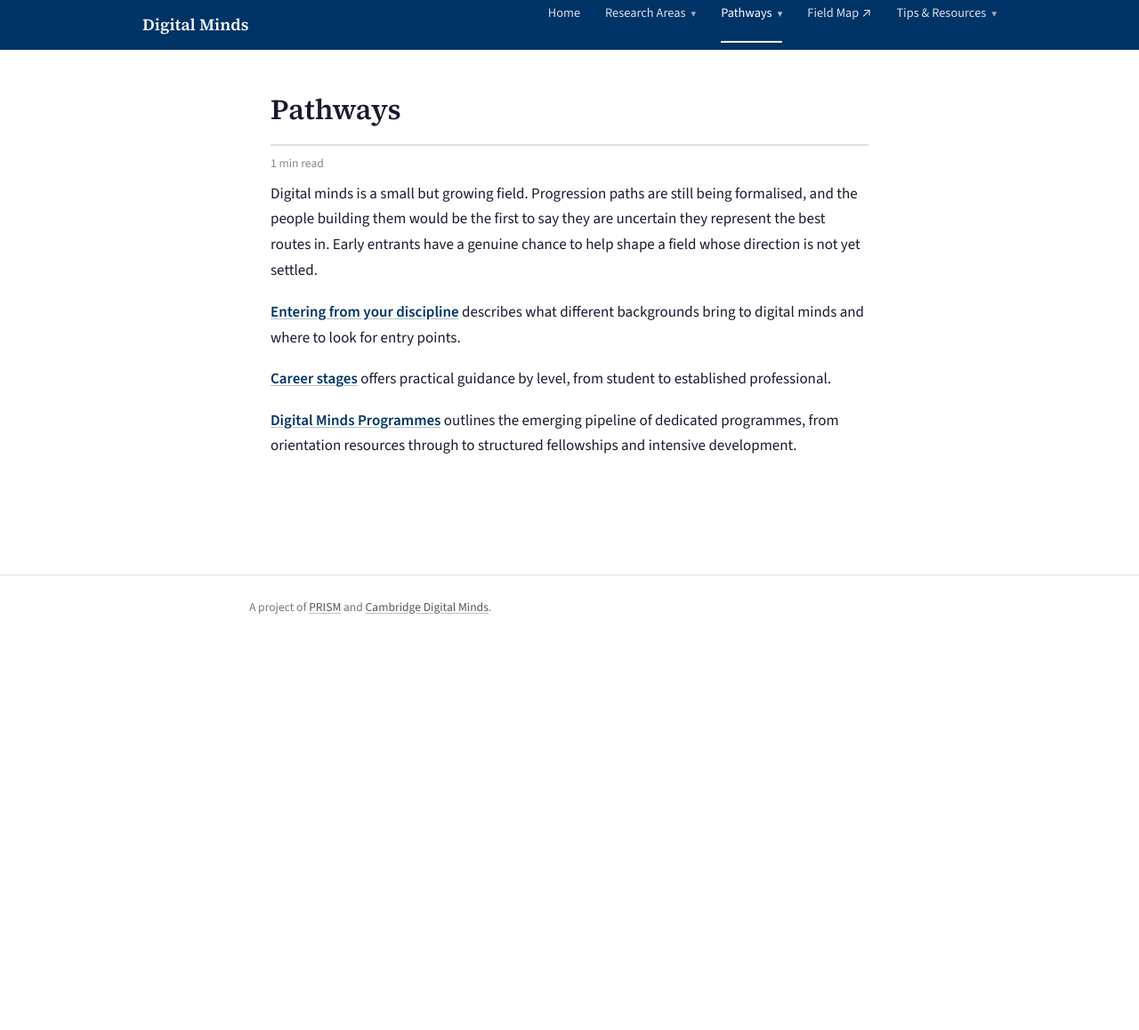
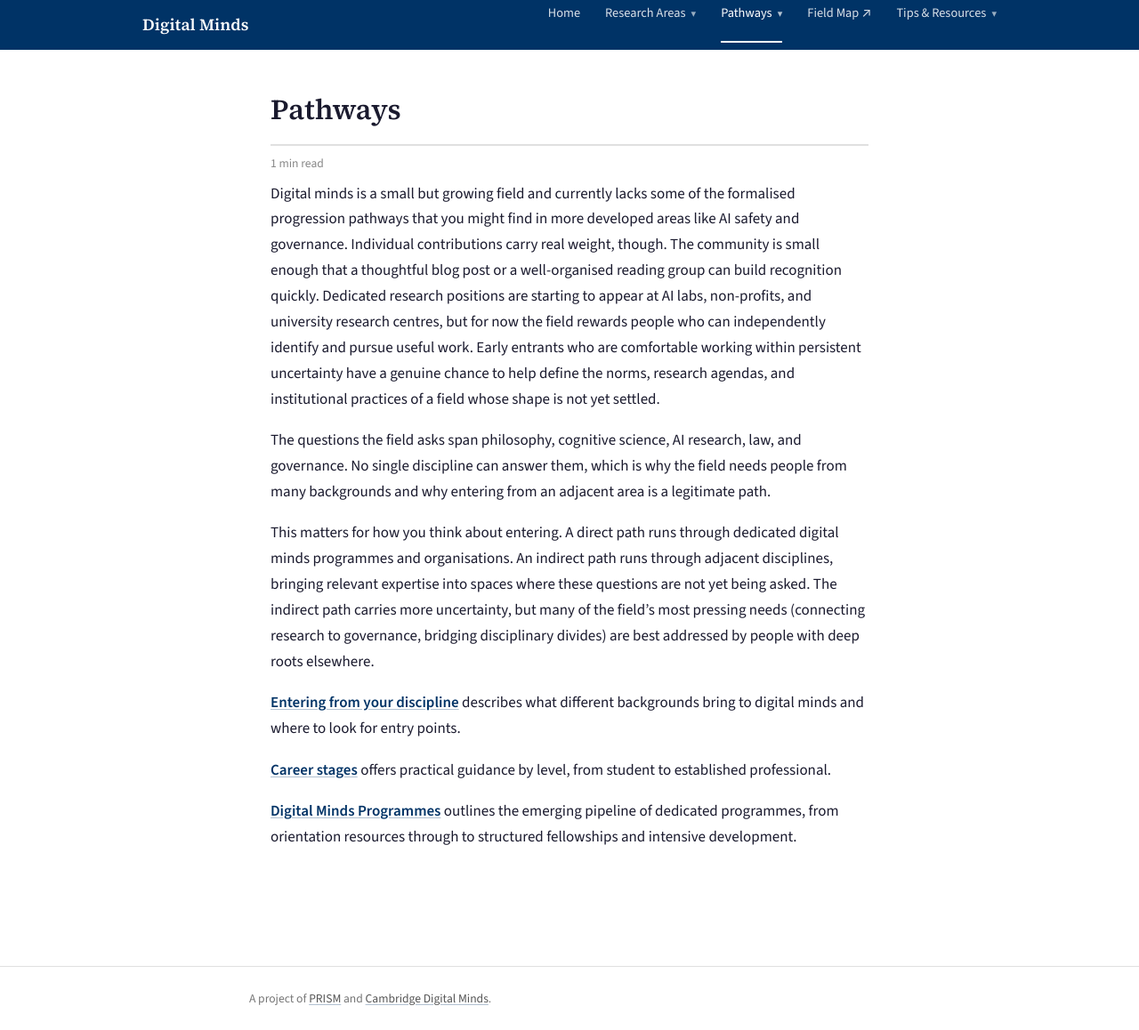
Before and after one commit to Mitchel-Alexander/getting-started-digital-minds, a Jekyll site: the page built from pathways.md, in a window 1280 px wide. Shown: the whole page at 89% size. Built offline with Jekyll 4.4.1, drawn with Linux system fonts in a browser that asks for light colours; before the commit the page ends 900 px from its top, so only the background shows below that.

Commit message:
Restore substantive intro to Pathways landing page
Re-add the overview text refined earlier in the session. The page
now works like Research Areas: orients the reader with context
before linking to the three subpages. Fixed em dashes to
parentheses per style guide.

Co-Authored-By: Claude Opus 4.6 <noreply@anthropic.com>

```diff
--- a/pathways.md
+++ b/pathways.md
@@ -5,7 +5,11 @@ permalink: /pathways/
 description:
 ---
 
-Digital minds is a small but growing field. Progression paths are still being formalised, and the people building them would be the first to say they are uncertain they represent the best routes in. Early entrants have a genuine chance to help shape a field whose direction is not yet settled.
+Digital minds is a small but growing field and currently lacks some of the formalised progression pathways that you might find in more developed areas like AI safety and governance. Individual contributions carry real weight, though. The community is small enough that a thoughtful blog post or a well-organised reading group can build recognition quickly. Dedicated research positions are starting to appear at AI labs, non-profits, and university research centres, but for now the field rewards people who can independently identify and pursue useful work. Early entrants who are comfortable working within persistent uncertainty have a genuine chance to help define the norms, research agendas, and institutional practices of a field whose shape is not yet settled.
+
+The questions the field asks span philosophy, cognitive science, AI research, law, and governance. No single discipline can answer them, which is why the field needs people from many backgrounds and why entering from an adjacent area is a legitimate path.
+
+This matters for how you think about entering. A direct path runs through dedicated digital minds programmes and organisations. An indirect path runs through adjacent disciplines, bringing relevant expertise into spaces where these questions are not yet being asked. The indirect path carries more uncertainty, but many of the field's most pressing needs (connecting research to governance, bridging disciplinary divides) are best addressed by people with deep roots elsewhere.
 
 **[Entering from your discipline](/pathways/disciplines/)** describes what different backgrounds bring to digital minds and where to look for entry points.
 
```
